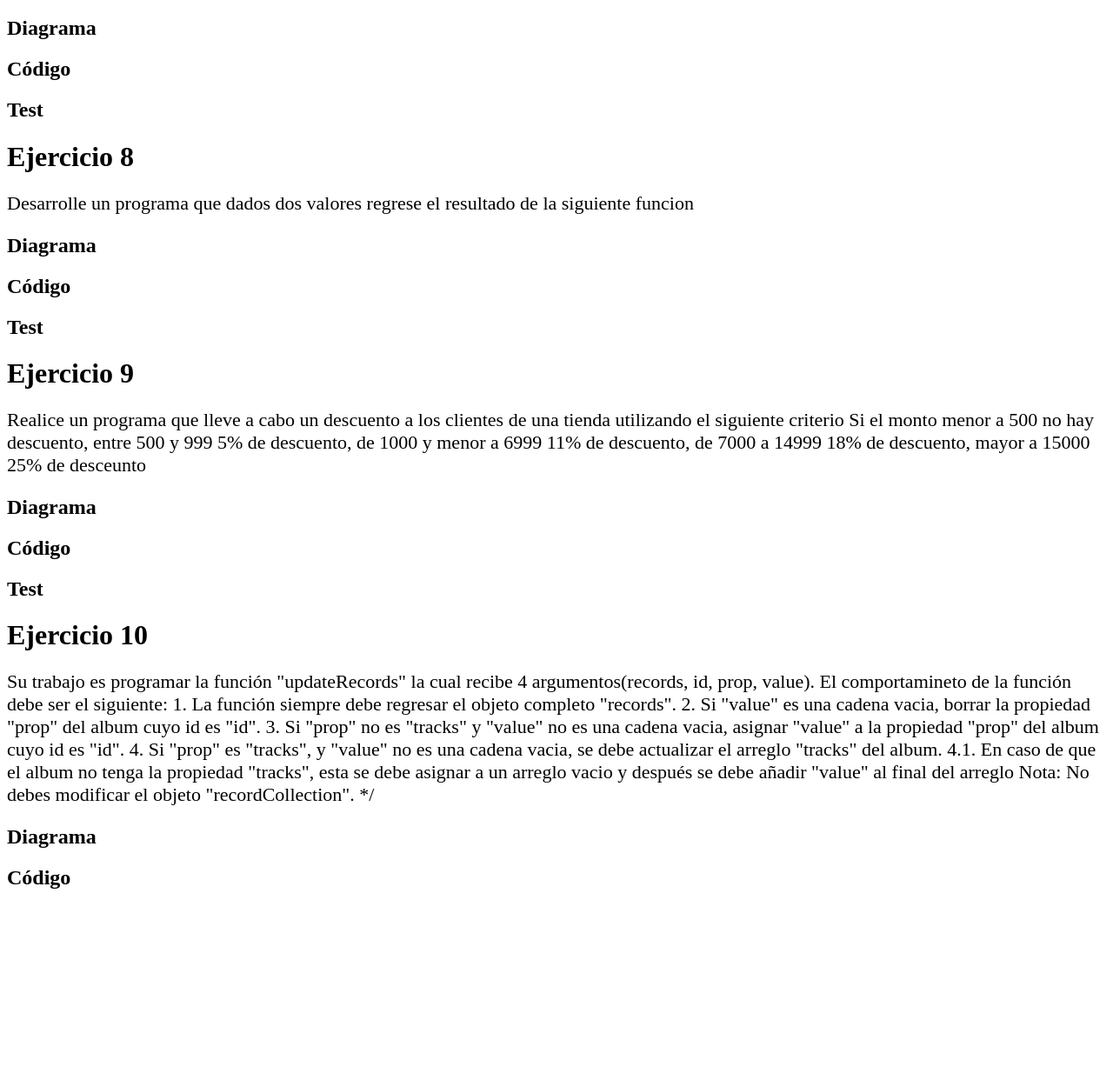
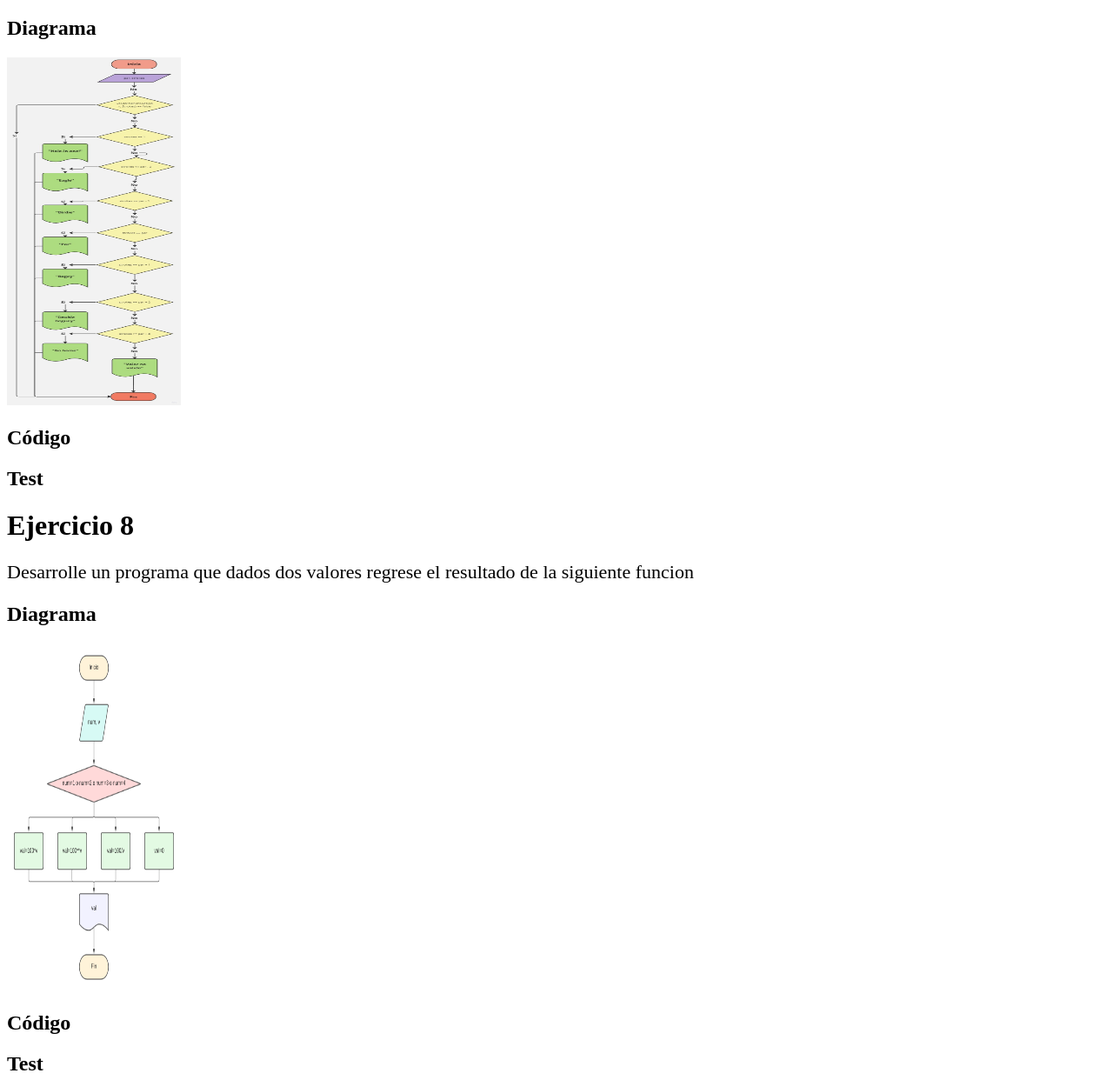
Before and after one commit to FabianCornejoCeron/Fabian-Team, a plain HTML site: page index.html in a window 1280 px wide. Shown: the part 3118-4360 px from the top of the page at 87% size. Before the commit the page ends 4161 px from the top, so only its background shows below. Drawn offline with nearby package versions, Linux system fonts and the light colour scheme.

Commit message:
Se agregaron los diagramas al index
Se agregaron los diagrama al codigo

```diff
--- a/index.html
+++ b/index.html
@@ -122,6 +122,7 @@
 
     <!--Jesus-->
     <h2>Diagrama</h2>
+    <img src="imagenes/imagen7.jpg" width="200" height="400">
 
     <!--Anette-->
     <h2>Código</h2>
@@ -139,6 +140,7 @@
 
     <!--Jesus-->
     <h2>Diagrama</h2>
+    <img src="imagenes/imagen8.png" width="200" height="400">
 
     <!--Anette-->
     <h2>Código</h2>
@@ -157,6 +159,7 @@
 
     <!--Jesus-->
     <h2>Diagrama</h2>
+    <img src="imagenes/imagen9.png" width="200" height="400">
 
     <!--Anette-->
     <h2>Código</h2>
@@ -179,7 +182,6 @@
         */</p>
 
     <!--Fabian-->
-    <h2>Diagrama</h2>
 
     <!--Jesus-->
     <h2>Código</h2>
```
